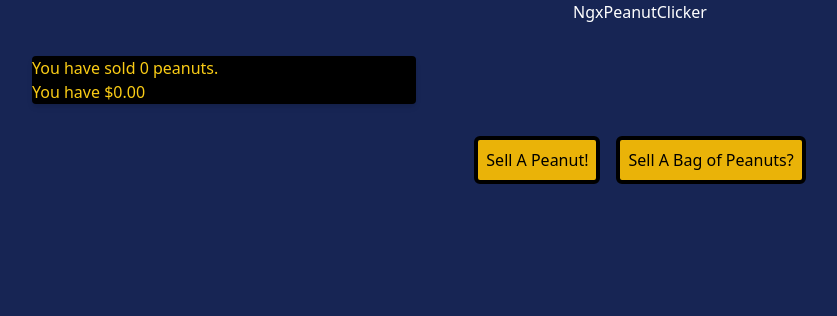
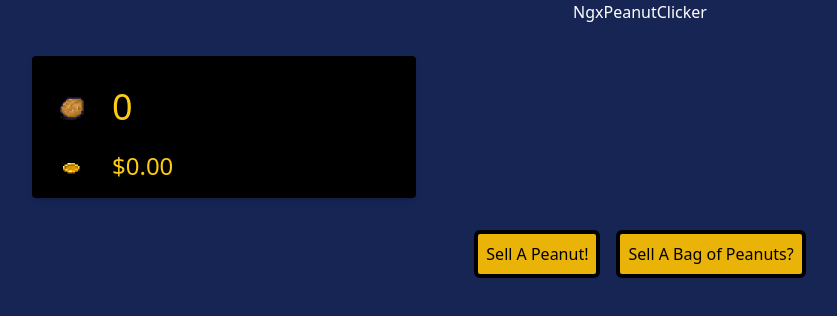
Before and after one commit to TwelveP/ngx-peanut-clicker, an Angular app: page /peanuts in a window 1280 px wide. Shown: the top 316 px of the page, without its empty margins (0-837 px from the left). Built offline with nearby package versions, Linux system fonts and the light colour scheme.

Commit message:
feat: add initial main screen hud

```diff
--- a/src/app/peanuts/peanuts.component.html
+++ b/src/app/peanuts/peanuts.component.html
@@ -1,8 +1,14 @@
 <h1 class="text-center text-white">NgxPeanutClicker</h1>
 
-<div class="m-8 max-w-sm bg-black text-yellow-400 rounded shadow-md">
-    <p>You have sold {{ totalPeanutsSold$ | async }} peanuts.</p>
-    <p>You have {{ totalMoney$ | async | currency }}</p>
+<div class="m-8 max-w-sm bg-black text-yellow-400 rounded shadow-md p-4">
+    <div class="flex items-baseline gap-4">
+        <img src="assets/peanut2.png" alt="peanut" class="w-12">
+        <span class="text-4xl text-bold">{{ totalPeanutsSold$ | async }}</span>
+    </div>
+    <div class="flex items-baseline gap-4">
+        <img src="assets/money0.png" alt="peanut" class="w-12">
+        <span class="text-2xl">{{ totalMoney$ | async | currency }}</span>
+    </div>
 </div>
 
 <div class="mt-8 flex place-content-center gap-4">
```
